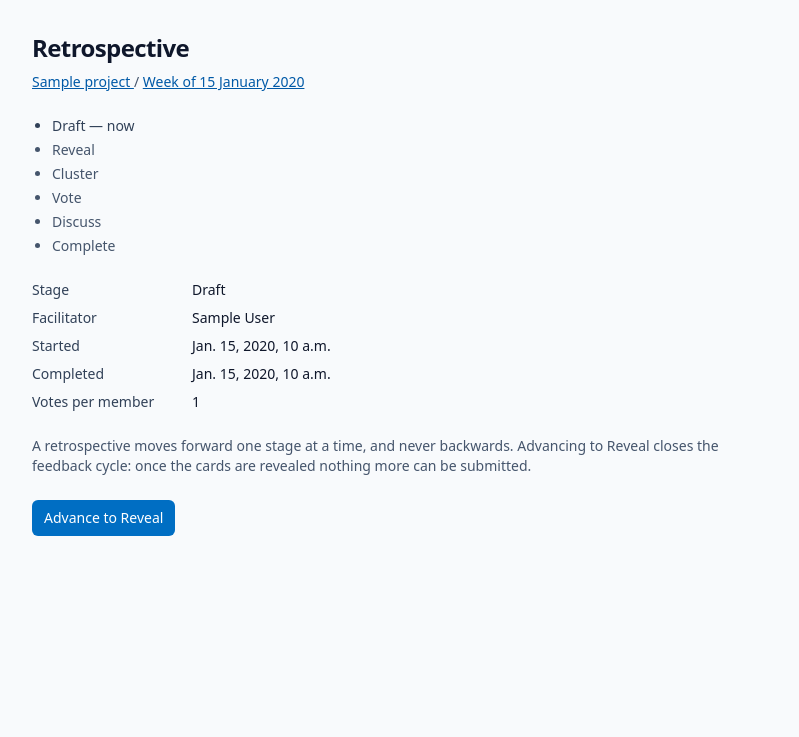
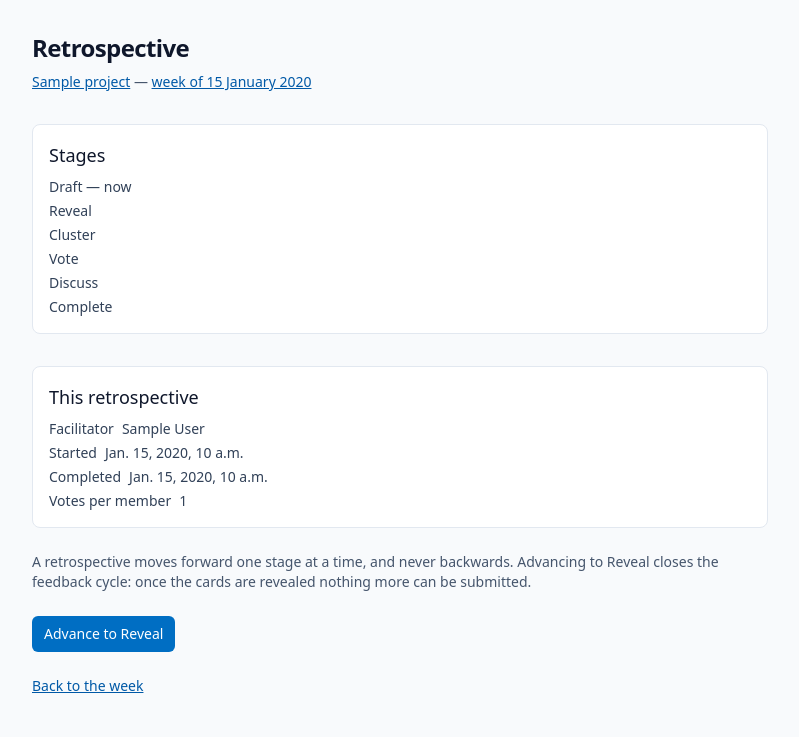
Before and after one commit to alexeygrigorev/retroloop, a Django app: page /retrospectives/1/ in a window 1280 px wide. Shown: the part 63-800 px from the top of the page, without its empty margins (240-1039 px from the left). Run offline with Django 5.2, Linux system fonts and the light colour scheme; a user stored in the database is signed in; tables that the repository leaves empty hold one stand-in row (values such as "Sample post"); style sheets or scripts are compiled from the project's sources; parts of the project's set-up code (start-up, migrations or seed data) failed here and were passed over.

Commit message:
Adopt the #58 component set on the retrospective screen
The classes on this page were copied verbatim from the cycle templates,
on purpose, so that #58 could replace them in one pass. It has landed, so
the page now names the components instead of restating their class
strings: page-heading, section-heading, link, panel, list-rows and
btn-primary, matching what the project and cycle pages do.

The two panels replace the bespoke grid that the detail list used, which
was the same long class string as the one on the cycle page - the
repeated-string check is what caught it, and the fix is to stop having a
second copy rather than to vary it. Each label and its value is a row of
its own so the pair still reads on one line.

Checked in a browser at every stage, not only in the suite: Draft
through Complete, the button naming the stage it moves to, no control at
Complete or for a plain member, and the cycle showing Closed after the
reveal.

Claude-Session: https://claude.ai/code/session_01614GZjXmRYyfmycr5NfFmn

```diff
--- a/templates/retro/retro_detail.html
+++ b/templates/retro/retro_detail.html
@@ -3,26 +3,23 @@
 {% block title %}Retrospective — week of {{ cycle.week_start|date:'j F Y' }}{% endblock %}
 
 {% block content %}
-  <h1 class="text-2xl font-semibold tracking-tight">Retrospective</h1>
+  <h1 class="page-heading">Retrospective</h1>
   <p class="mt-2 text-sm text-slate-600">
-    <a href="{{ project.get_absolute_url }}" class="text-brand-700 underline hover:text-brand-600">
-      {{ project.name }}
-    </a>
-    <span class="text-slate-600"> / </span>
-    <a href="{{ cycle.get_absolute_url }}" class="text-brand-700 underline hover:text-brand-600">
-      Week of {{ cycle.week_start|date:'j F Y' }}
+    <a href="{{ project.get_absolute_url }}" class="link">{{ project.name }}</a>
+    —
+    <a href="{{ cycle.get_absolute_url }}" class="link">
+      week of {{ cycle.week_start|date:'j F Y' }}
     </a>
   </p>
 
+  <section class="panel mt-8">
+    <h2 class="section-heading">Stages</h2>
     {% comment %}
-    The stages in order, with the one it is in marked. The classes here are the
-    list and emphasis treatments the cycle templates already use, so this page
-    is converted along with them when the component set lands (#58).
+      The six stages in order, with the one it is in marked. A retrospective
+      moves through them one at a time and never backwards, so the list doubles
+      as the answer to what happens next.
     {% endcomment %}
-  <ul
-    class="mt-6 flex list-disc flex-col gap-1 pl-5 text-sm text-slate-600"
-    data-retro-stage="{{ retro.stage }}"
-  >
+    <ol class="list-rows" data-retro-stage="{{ retro.stage }}">
       {% for value, label in stages %}
         {% if value == retro.stage %}
           <li class="font-medium text-slate-700" aria-current="step">{{ label }} — now</li>
@@ -30,24 +27,35 @@
           <li>{{ label }}</li>
         {% endif %}
       {% endfor %}
-  </ul>
+    </ol>
+  </section>
 
-  <dl class="mt-6 grid max-w-md grid-cols-[10rem_1fr] gap-y-2 text-sm">
-    <dt class="font-medium text-slate-700">Stage</dt>
-    <dd>{{ retro.get_stage_display }}</dd>
-
+  <section class="panel mt-8">
+    <h2 class="section-heading">This retrospective</h2>
+    {% comment %}
+      Each pair is a row of its own, so the label and its value read on one
+      line. `.list-rows` is the column; the pairs only need to stop being two
+      lines each.
+    {% endcomment %}
+    <dl class="list-rows">
+      <div class="flex gap-2">
         <dt class="font-medium text-slate-700">Facilitator</dt>
         <dd>{{ cycle.facilitator }}</dd>
-
+      </div>
+      <div class="flex gap-2">
         <dt class="font-medium text-slate-700">Started</dt>
         <dd>{% if retro.started_at %}{{ retro.started_at }}{% else %}Not yet{% endif %}</dd>
-
+      </div>
+      <div class="flex gap-2">
         <dt class="font-medium text-slate-700">Completed</dt>
         <dd>{% if retro.completed_at %}{{ retro.completed_at }}{% else %}Not yet{% endif %}</dd>
-
+      </div>
+      <div class="flex gap-2">
         <dt class="font-medium text-slate-700">Votes per member</dt>
         <dd data-votes-per-member="{{ retro.votes_per_member }}">{{ retro.votes_per_member }}</dd>
+      </div>
     </dl>
+  </section>
 
   {% if retro.is_complete %}
     <p class="mt-6 text-sm text-slate-600">
@@ -76,12 +84,11 @@
     <form method="post" action="{% url 'retro-advance' retro.pk %}" class="mt-6">
       {% csrf_token %}
       <input type="hidden" name="version" value="{{ retro.version }}">
-      <button
-        type="submit"
-        class="rounded-md bg-brand-600 px-3 py-2 text-sm font-medium text-white hover:bg-brand-700"
-      >
-        Advance to {{ next_stage_label }}
-      </button>
+      <button type="submit" class="btn-primary">Advance to {{ next_stage_label }}</button>
     </form>
   {% endif %}
+
+  <p class="mt-6 text-sm">
+    <a href="{{ cycle.get_absolute_url }}" class="link">Back to the week</a>
+  </p>
 {% endblock %}
```
Also changed, not shown: templates/cycles/cycle_detail.html (+2 -9 lines). Lines whose indentation alone changed are shown as unchanged.
